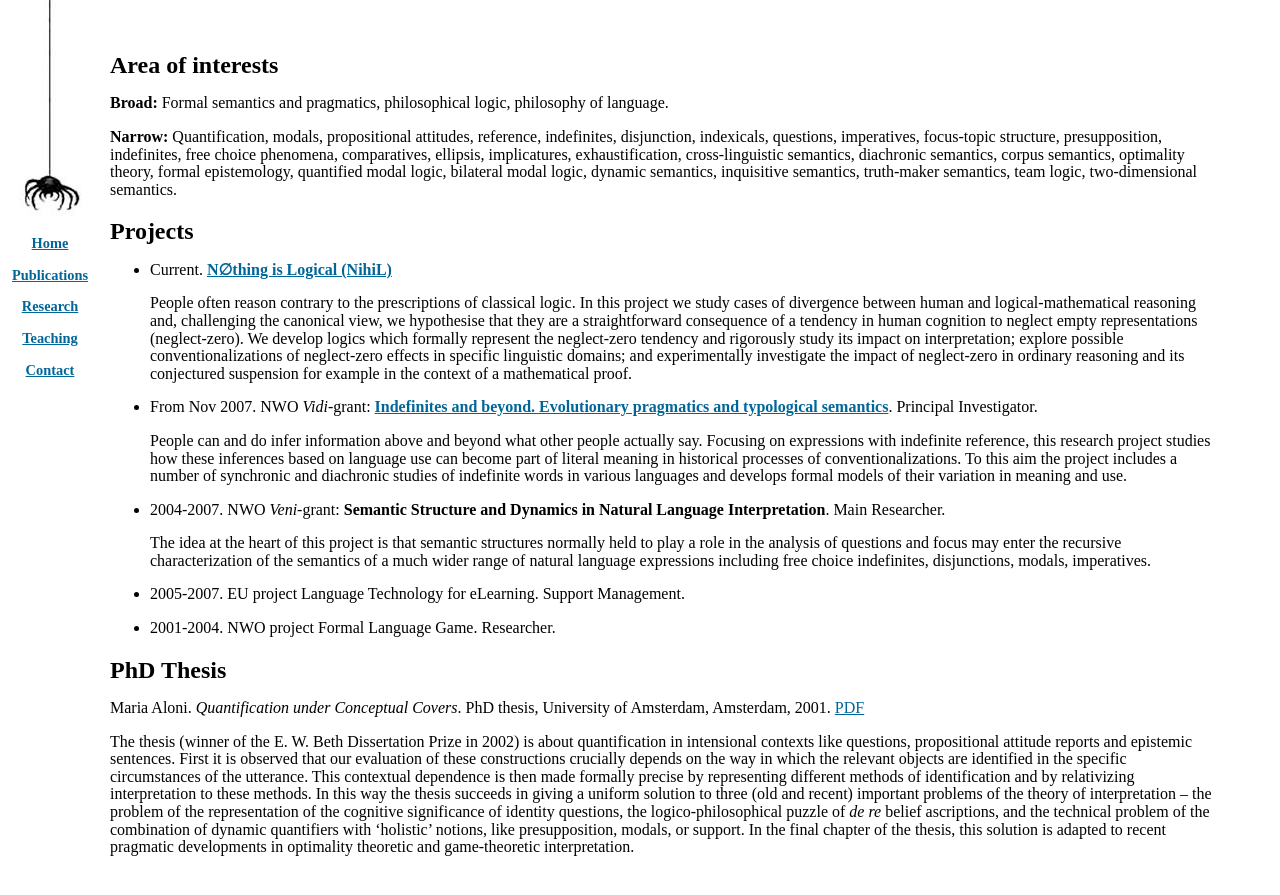
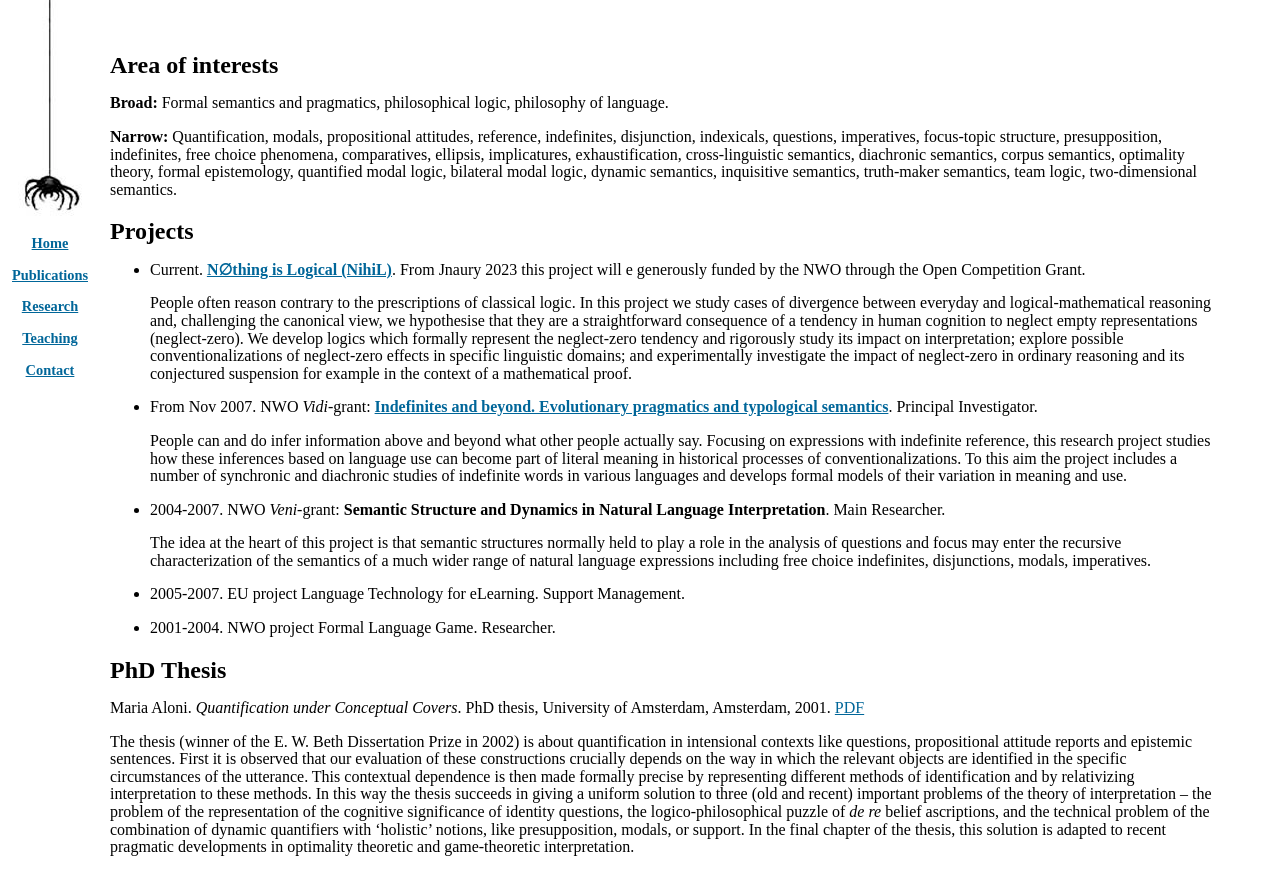
Before and after one commit to rednaw/site, a Jekyll site: the page built from content/research.md, in a window 1280 px wide. Shown: the top 895 px of the page. Built offline with Jekyll 4.4.1, drawn with Linux system fonts in a browser that asks for light colours; some web fonts are replaced.

Commit message:
Update research.md

```diff
--- a/content/research.md
+++ b/content/research.md
@@ -12,9 +12,9 @@ permalink: ./research
 
 
 ##  Projects
-- Current. [**N&#8709;thing is Logical (NihiL)**]({{ site.baseurl }}/Nihil)
+- Current. [**N&#8709;thing is Logical (NihiL)**]({{ site.baseurl }}/Nihil). From Jnaury 2023 this project will e generously funded by the NWO through the Open Competition Grant.
 
-  People often reason contrary to the prescriptions of classical logic. In this project we study cases of divergence between human and logical-mathematical reasoning and, challenging the canonical view, we hypothesise that they are a straightforward consequence of a tendency in human cognition to neglect empty representations (neglect-zero). We develop logics which formally represent the neglect-zero tendency and rigorously study its impact on interpretation; explore possible conventionalizations of neglect-zero effects in specific linguistic domains; and experimentally investigate the impact of neglect-zero in ordinary reasoning and its conjectured suspension for example in the context of a mathematical proof.
+  People often reason contrary to the prescriptions of classical logic. In this project we study cases of divergence between everyday and logical-mathematical reasoning and, challenging the canonical view, we hypothesise that they are a straightforward consequence of a tendency in human cognition to neglect empty representations (neglect-zero). We develop logics which formally represent the neglect-zero tendency and rigorously study its impact on interpretation; explore possible conventionalizations of neglect-zero effects in specific linguistic domains; and experimentally investigate the impact of neglect-zero in ordinary reasoning and its conjectured suspension for example in the context of a mathematical proof.
 
 - From Nov 2007. NWO *Vidi*-grant: [**Indefinites and beyond. Evolutionary pragmatics and typological semantics**]({{ site.baseurl }}/Indefinites). Principal Investigator.
 
```
